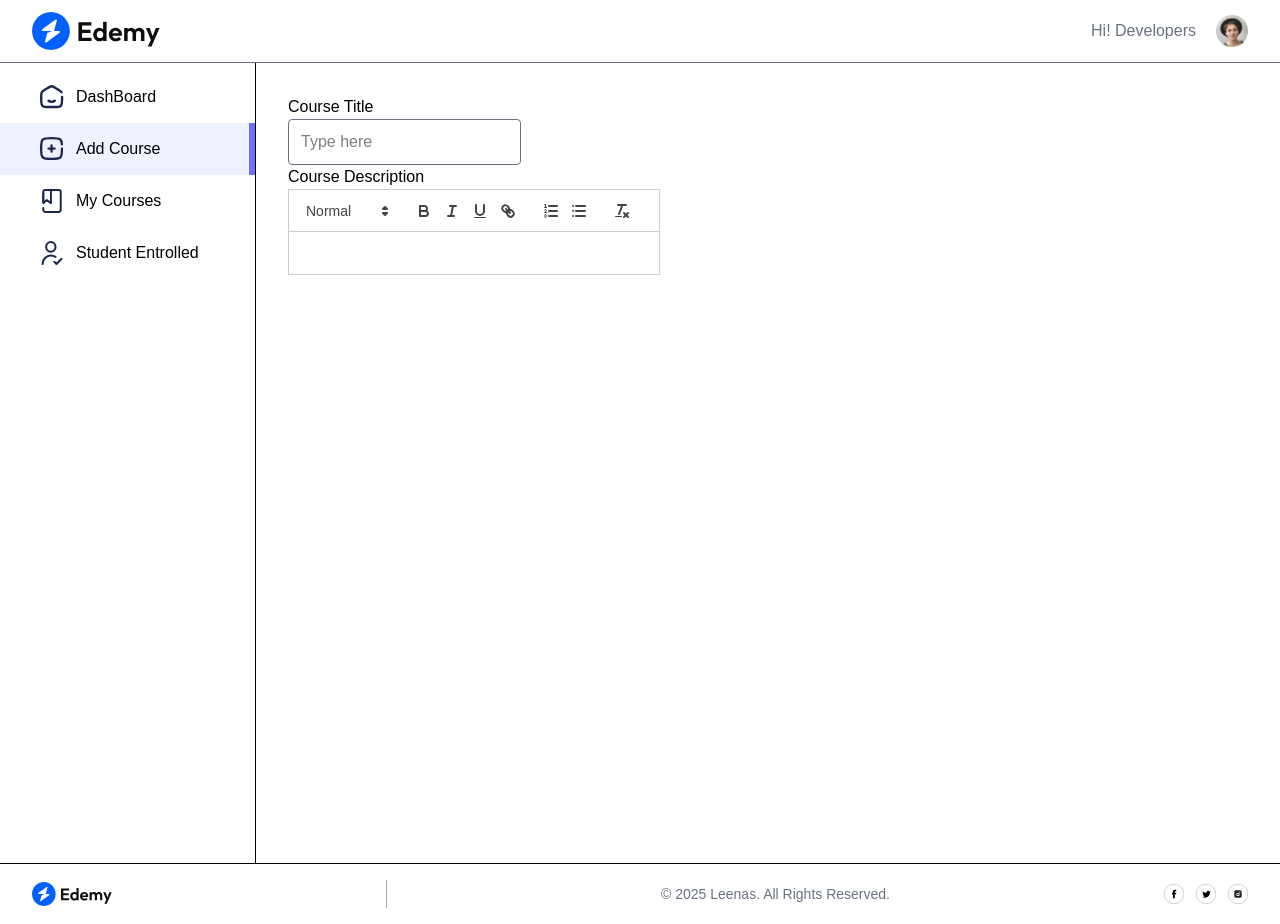
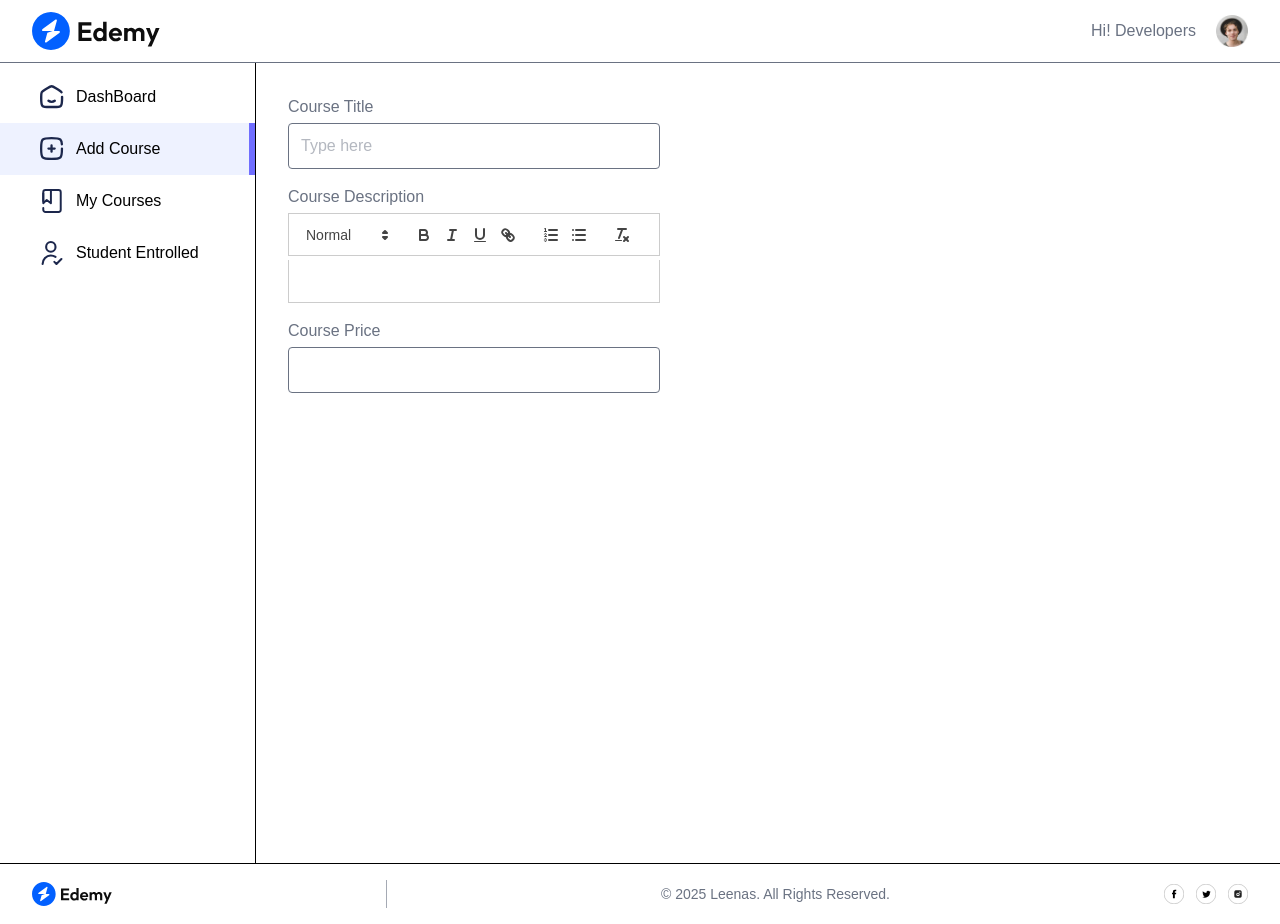
Before and after one commit to alvinistan/Leenas-LMS, a React (Vite) app in the folder client/: page /educator/add-course in a window 1280 px wide. Built offline with nearby package versions, Linux system fonts and the light colour scheme; no server answers.

Commit message:
Add Course price Section dashbd

```diff
--- a/client/src/pages/educator/AddCourse.jsx
+++ b/client/src/pages/educator/AddCourse.jsx
@@ -32,19 +32,27 @@ const AddCourse = () => {
 
   return (
     <div className="h-screen overflow-scroll flex flex-col items-start justify-between md:p-8 md:pb-0 p-4 pb-0">
-      <form>
-        <div>
+      <form className="flex flex-col gap-4 max-w-md w-full text-gray-500 ">
+        <div className="flex flex-col gap-1">
           <p>Course Title</p>
           <input className="outline-none md:py-2.5 py-2 px-3 rounded border border-gray-500" required onChange={e => setCourseTitle(e.target.value)} type="text" placeholder="Type here" value={courseTitle}/>
         </div>
 
         {/* Quill Sectors and import Snow.css in app.js */}
-        <div>
+        <div className="flex flex-col gap-1">
           <p>Course Description</p>
           <div ref={editorRef}>
 
           </div>
         </div>
+        {/* Course Price */}
+        <div>
+          <div className="flex flex-col gap-1">
+            <p>Course Price</p>
+            <input className="outline-none md:py-2.5 py-2 px-3 rounded border border-gray-500 gap-1" required type="text" name="" id=""/>
+          </div>
+        </div>
+
       </form>
     </div>
   );
```
